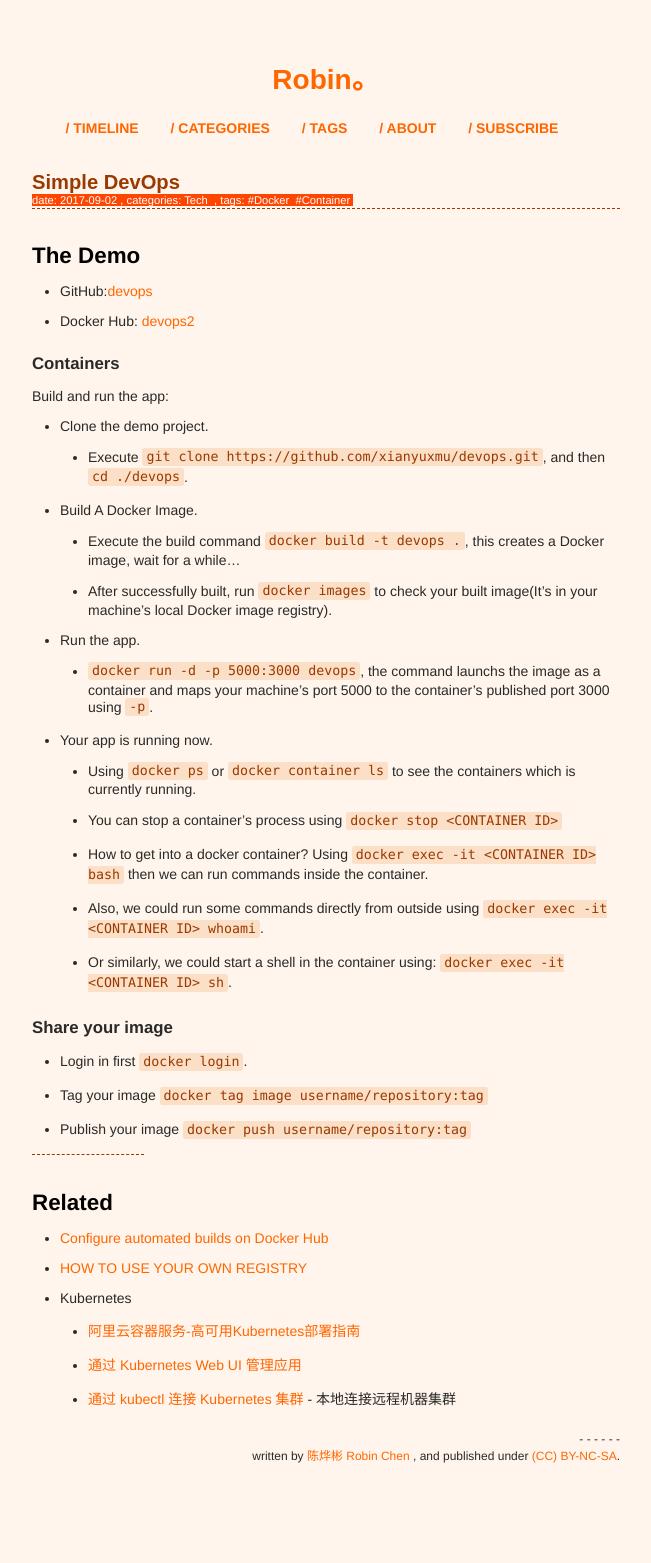
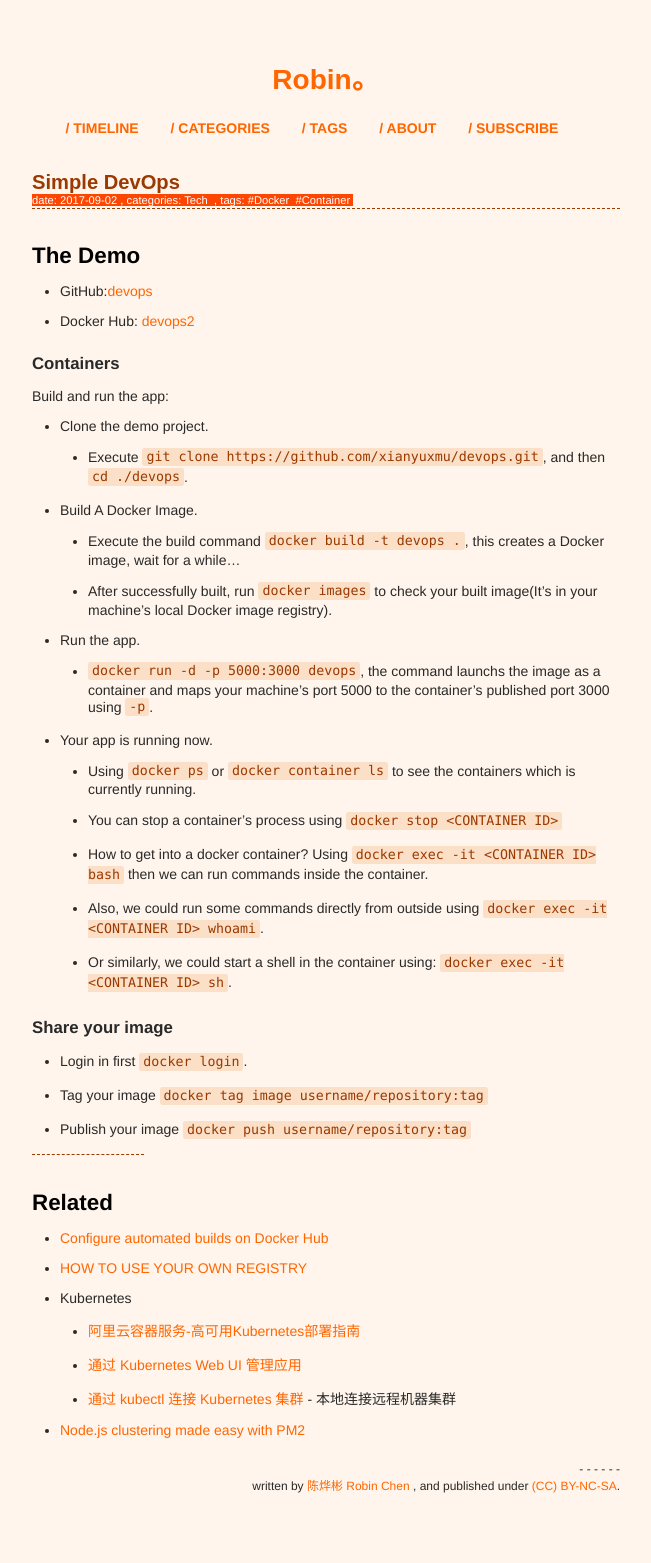
Before and after one commit to xianyuxmu/xianyuxmu.github.io, a Jekyll site: the page built from _posts/2017-09-02-simple-devops.md, in a window 1280 px wide. Shown: the whole page, without its empty margins (314-965 px from the left). Built offline with Jekyll 4.4.1, drawn with Linux system fonts in a browser that asks for light colours; comment, search, counter and statistics services are not loaded; before the commit the page ends 1533 px from its top, so only the background shows below that.

Commit message:
update some contents

```diff
--- a/_posts/2017-09-02-simple-devops.md
+++ b/_posts/2017-09-02-simple-devops.md
@@ -51,3 +51,4 @@ Build and run the app:
 	- [阿里云容器服务-高可用Kubernetes部署指南](https://yq.aliyun.com/articles/88526)
 	- [通过 Kubernetes Web UI 管理应用](https://help.aliyun.com/document_detail/53764.html?spm=5176.100239.blogcont88526.38.odIera)
 	- [通过 kubectl 连接 Kubernetes 集群](https://help.aliyun.com/document_detail/53755.html?spm=5176.100239.blogcont88526.36.odIera) - 本地连接远程机器集群
+- [Node.js clustering made easy with PM2](https://keymetrics.io/2015/03/26/pm2-clustering-made-easy/)
```
Also changed, not shown: _posts/2017-06-28-docker.md (+1 -0 lines).
